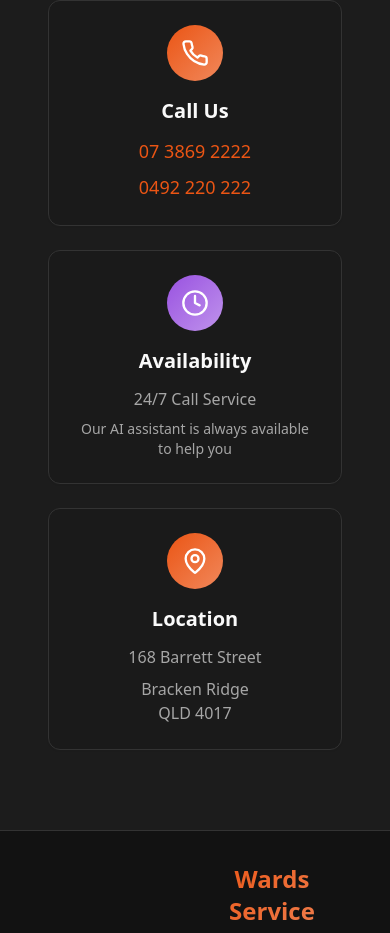
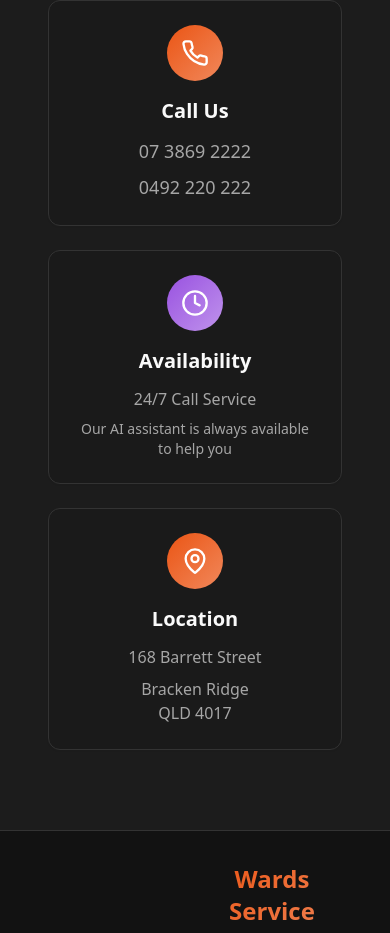
Before and after one commit to ShawnDunner/wards-dark, a React (Vite) app: page / in a window 390 px wide. Shown: the part 4226-5159 px from the top of the page. Built offline with nearby package versions, Linux system fonts and the light colour scheme; the HTML template or start-up script is replaced by a standard one.

Commit message:
Refactor: Update phone number colors

```diff
--- a/src/components/Contact.tsx
+++ b/src/components/Contact.tsx
@@ -21,10 +21,10 @@ const Contact = () => {
             </div>
             <h3 className="text-xl font-semibold mb-3">Call Us</h3>
             <div className="space-y-2">
-              <a href="tel:0738692222" className="block text-lg text-primary hover:text-primary-glow transition-colors">
+              <a href="tel:0738692222" className="block text-lg text-muted-foreground hover:text-primary transition-colors">
                 07 3869 2222
               </a>
-              <a href="tel:0492220222" className="block text-lg text-primary hover:text-primary-glow transition-colors">
+              <a href="tel:0492220222" className="block text-lg text-muted-foreground hover:text-primary transition-colors">
                 0492 220 222
               </a>
             </div>
```
